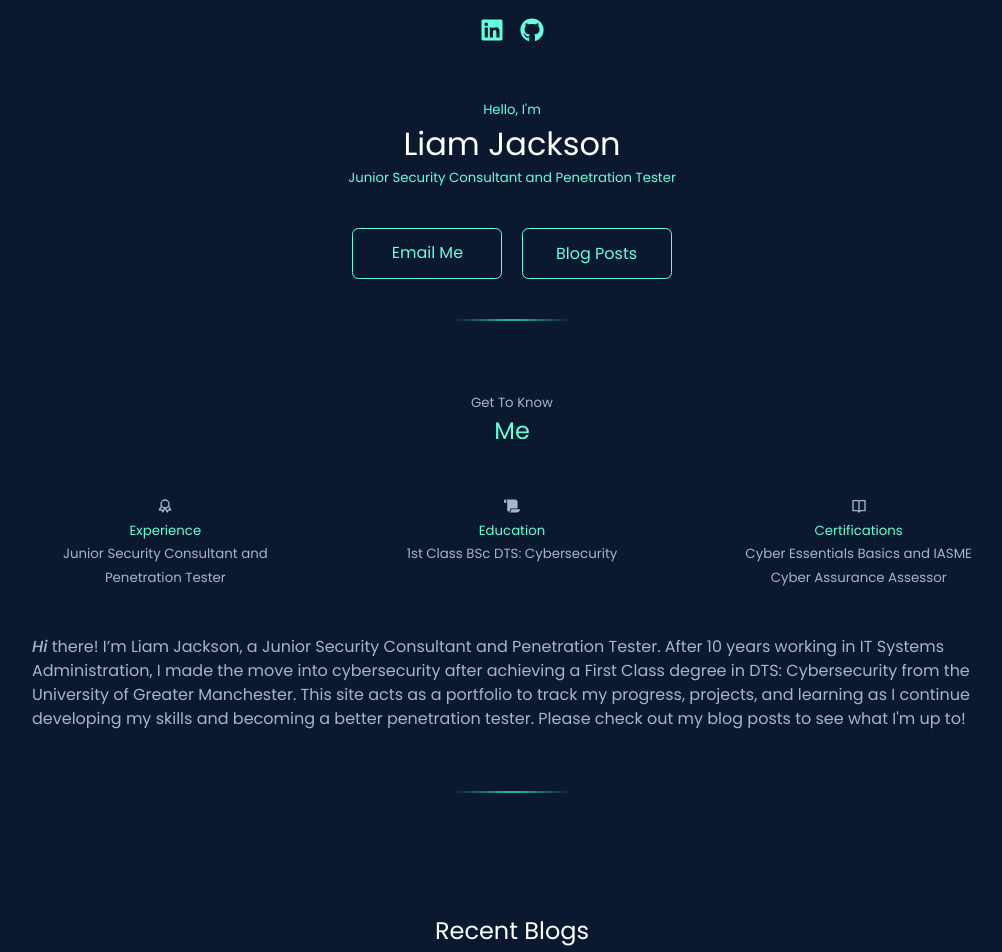
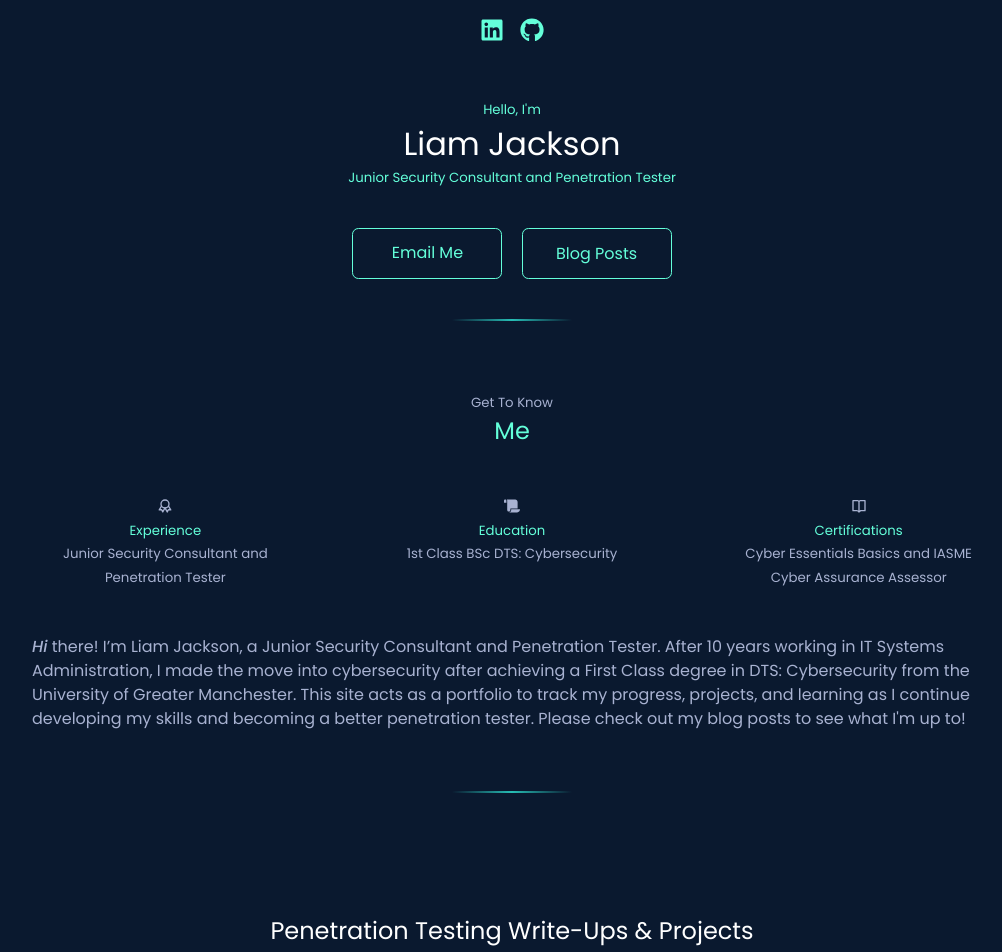
Before and after one commit to JacksonLDJ/react-portfolio-website, a React (Create React App) app: page / in a window 1280 px wide. Shown: the top 952 px of the page, without its empty margins (128-1130 px from the left). Built offline with nearby package versions, Linux system fonts and the light colour scheme.

Commit message:
Update BlogHome.jsx
Title change

```diff
--- a/src/components/blog-home/BlogHome.jsx
+++ b/src/components/blog-home/BlogHome.jsx
@@ -16,7 +16,7 @@ const BlogHome = () => {
 
     return (
       <section id="blog-home" className="container">
-      <h1 className="blog-home-title">Recent Blogs</h1>
+      <h1 className="blog-home-title">Penetration Testing Write-Ups & Projects</h1>
 
       <div className="blog-grid">
         {posts.slice(0, 4).map((post, index) => (
```
